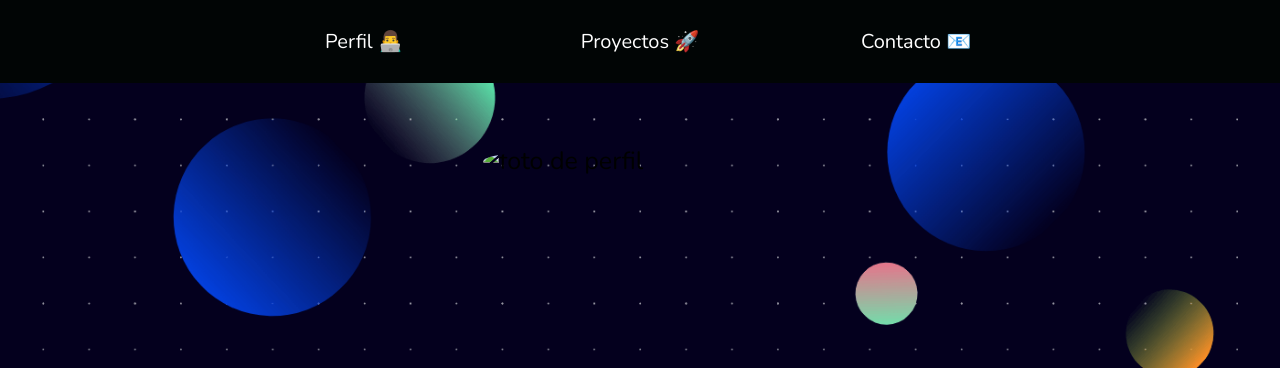
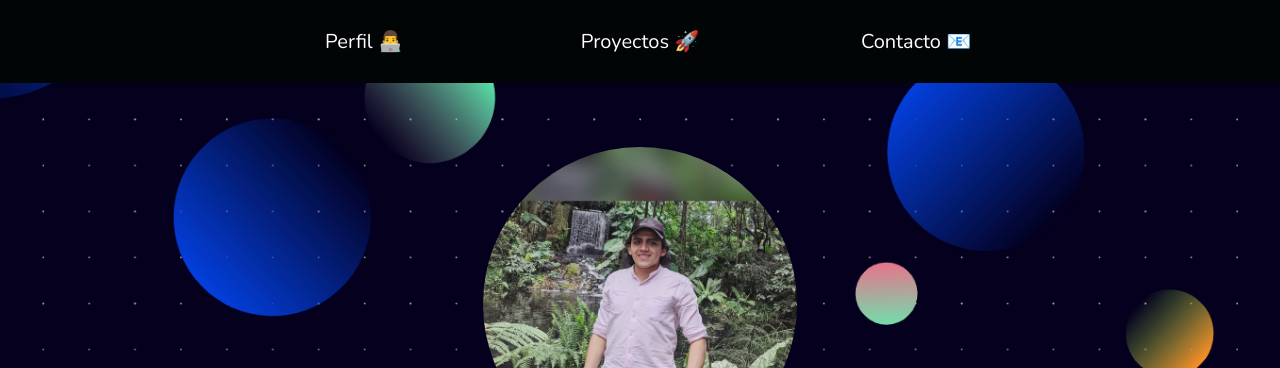
Before and after one commit to dev2619/portfolio, a plain HTML site: page index.html in a window 1280 px wide. Shown: the top 368 px of the page. Drawn offline with nearby package versions, Linux system fonts and the light colour scheme.

Commit message:
Update index.html

```diff
--- a/index.html
+++ b/index.html
@@ -48,7 +48,7 @@
 			<div class="container c-shadow">
 				<div class="container-center">
 					<div class="photo">
-						<img class="profile" src="img/carlos.jpg" alt="foto de perfil" />
+						<img class="profile" src="img/carlos.jpeg" alt="foto de perfil" />
 					</div>
 					<div class="nameAndProfession">
 						<h1 class="name">Carlos Andrés Sanchez</h1>
```
